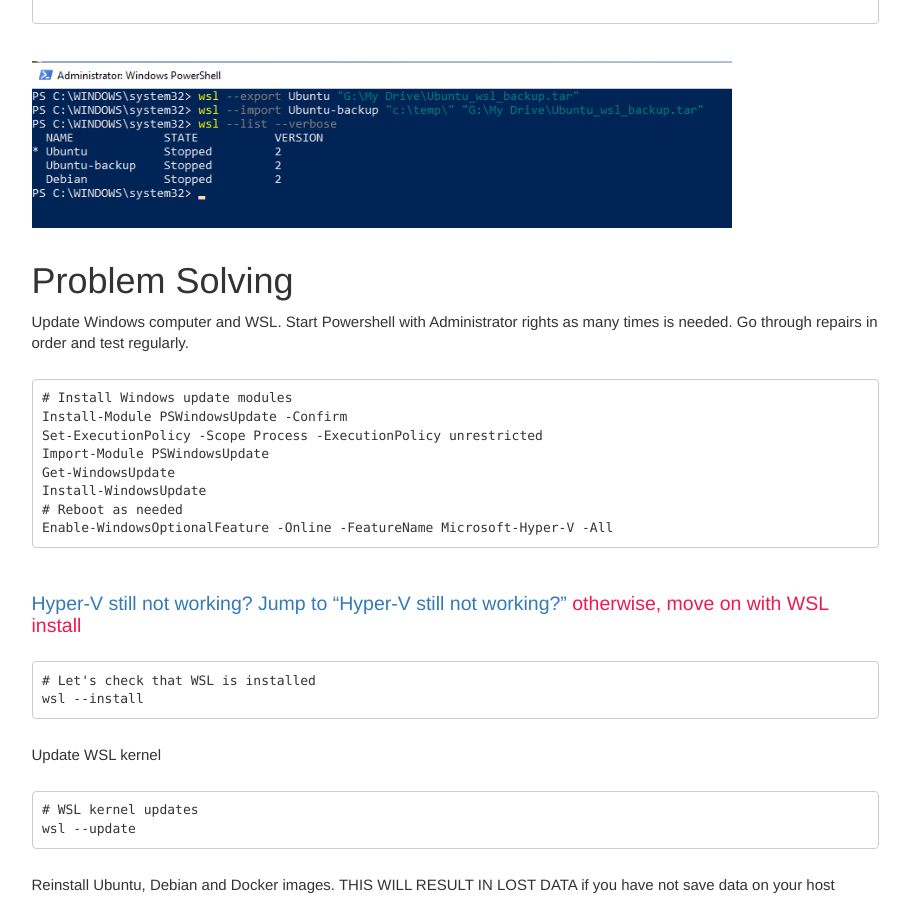
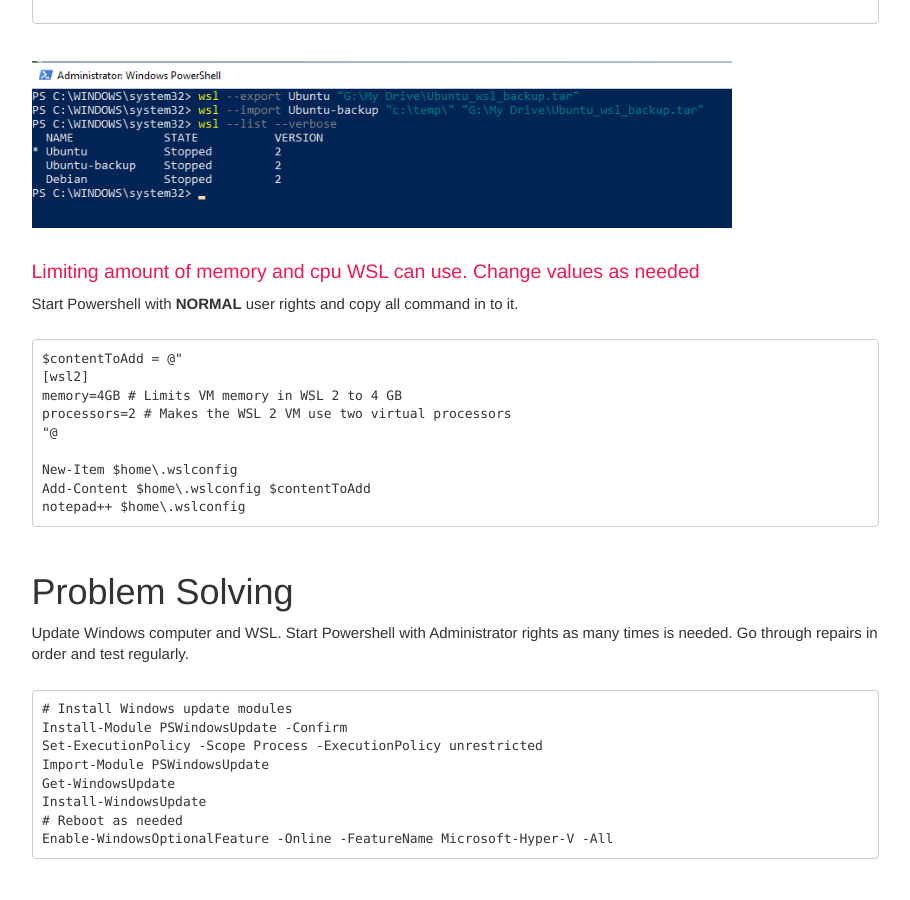
Before and after one commit to hamk-business-information-technology/os, a Jekyll site: the page built from Windows_11_WSL.md, in a window 1280 px wide and 900 px high, scrolled down 2247 px. Shown: the whole window, without its empty margins (331-1241 px from the left). Built offline with Jekyll 4.4.1, drawn with Linux system fonts in a browser that asks for light colours; our own code applies the rules of GitHub Pages for plain Markdown files; comment, search, counter and statistics services are not loaded; some of the changed text lies outside the part shown.

Commit message:
Limit WSL memory and CPU

````diff
--- a/Windows_11_WSL.md
+++ b/Windows_11_WSL.md
@@ -69,6 +69,23 @@
 ![Installing Debian to WSL](assets/WSL_export_inport.png "WSL Debian")
 
 
+
+### Limiting amount of memory and cpu WSL can use. Change values as needed
+Start Powershell with **NORMAL** user rights and copy all command in to it.
+
+```
+$contentToAdd = @"
+[wsl2]
+memory=4GB # Limits VM memory in WSL 2 to 4 GB
+processors=2 # Makes the WSL 2 VM use two virtual processors
+"@
+
+New-Item $home\.wslconfig
+Add-Content $home\.wslconfig $contentToAdd
+notepad++ $home\.wslconfig
+```
+
+
 # Problem Solving
 Update Windows computer and WSL. Start Powershell with Administrator rights as many times is needed. Go through repairs in order and test regularly.
 
````
